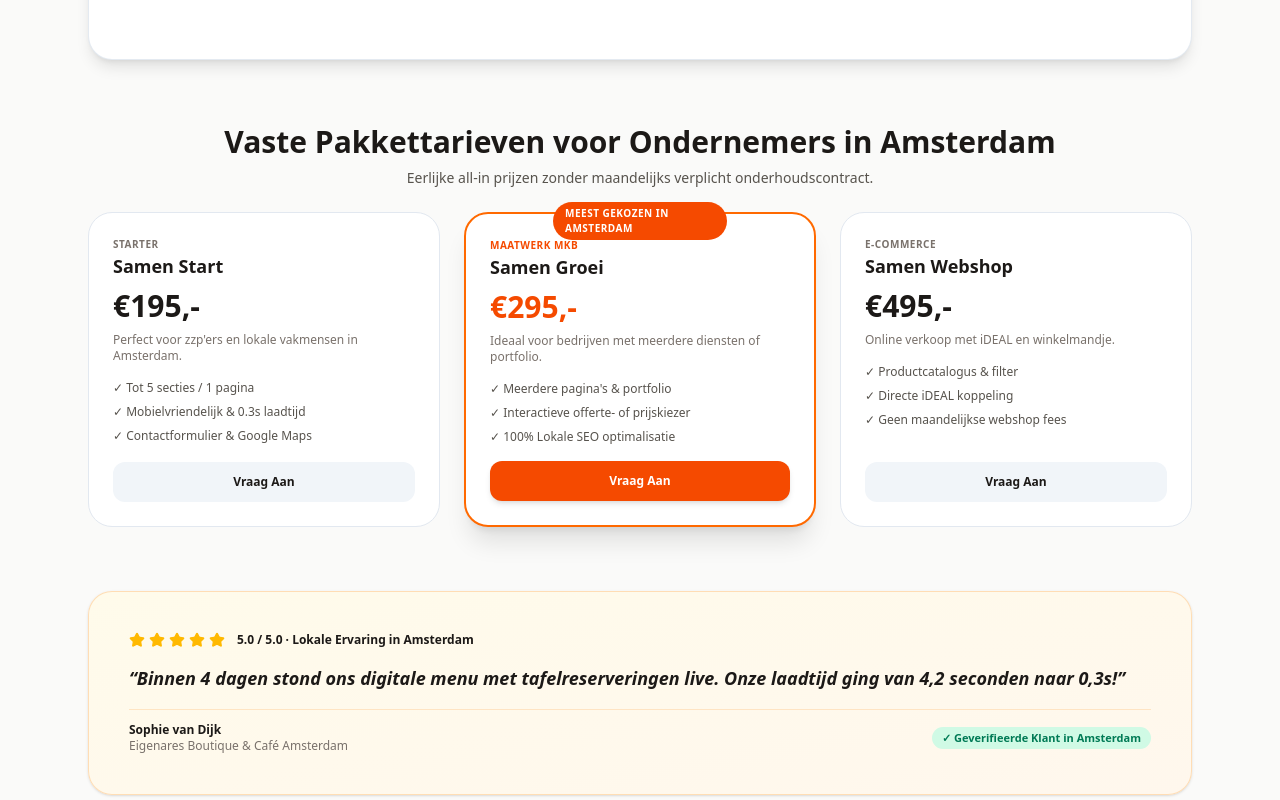
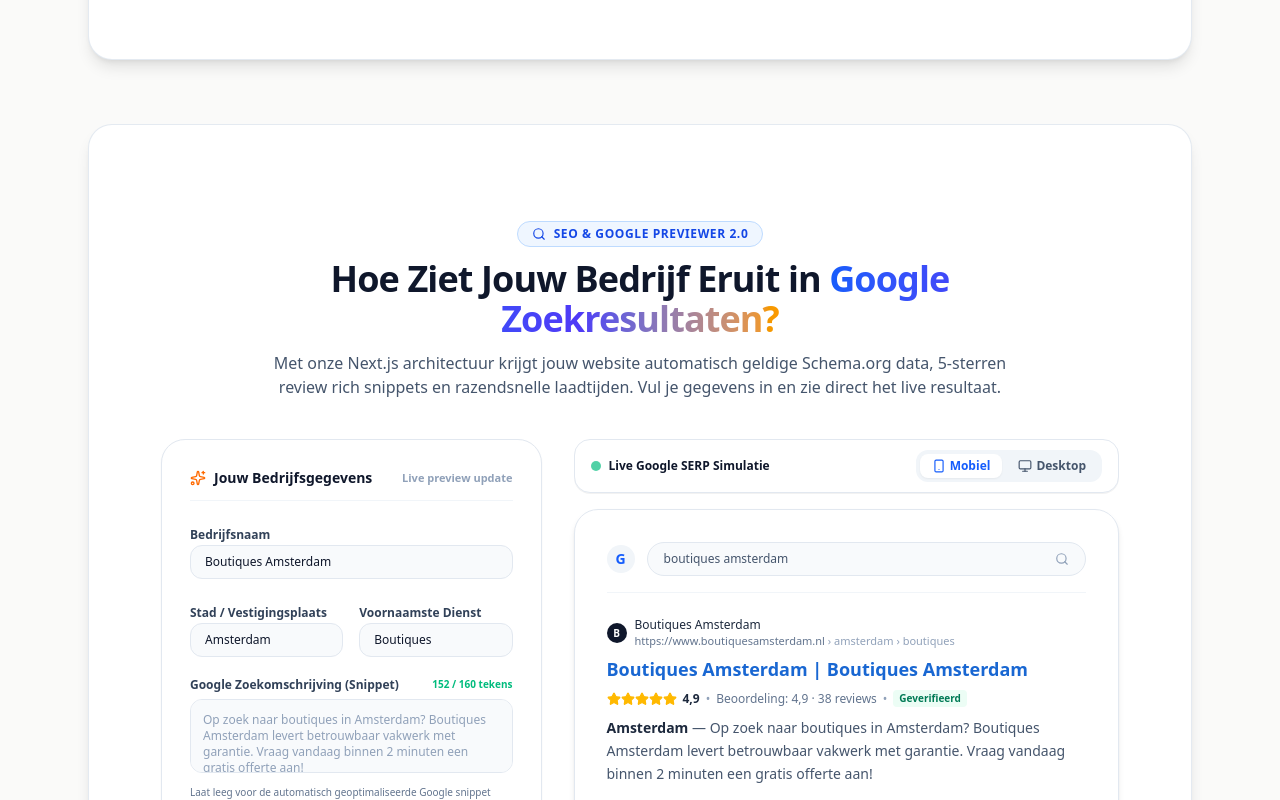
Before and after one commit to samenonline-web/samenonline-web.github.io, a Next.js app: page /locaties/amsterdam in a window 1280 px wide. Shown: the part 2520-3320 px from the top of the page. Built offline with nearby package versions, Linux system fonts and the light colour scheme.

Commit message:
feat(seo): embed Google Snippet Previewer on all 12 city pages with local pre-population

```diff
--- a/app/locaties/[stad]/page.tsx
+++ b/app/locaties/[stad]/page.tsx
@@ -4,6 +4,7 @@
 import { CITIES_DATA } from '../../../src/data/cities';
 import { INITIAL_TEMPLATES } from '../../../src/data/templates';
 import InteractiveDemoPlayground, { DemoTabKey } from '../../../src/components/InteractiveDemoPlayground';
+import GoogleSnippetPreviewer from '../../../src/components/GoogleSnippetPreviewer';
 import {
   MapPin,
   ArrowLeft,
@@ -347,6 +348,15 @@
           <InteractiveDemoPlayground initialTab={getCityInitialTab(city.id)} />
         </section>
 
+        {/* GOOGLE SNIPPET PREVIEWER TOOL */}
+        <section className="bg-white dark:bg-slate-900 rounded-3xl p-6 sm:p-10 border border-slate-200/90 dark:border-slate-800 shadow-lg">
+          <GoogleSnippetPreviewer
+            initialCity={city.name}
+            initialService={city.nicheFocus.split(',')[0]}
+            initialBusinessName={`${city.nicheFocus.split(',')[0]} ${city.name}`}
+          />
+        </section>
+
         {/* 3 POPULAR PACKAGES */}
         <section className="space-y-6">
           <div className="text-center space-y-2">
--- a/src/components/GoogleSnippetPreviewer.tsx
+++ b/src/components/GoogleSnippetPreviewer.tsx
@@ -18,12 +18,20 @@
 
 interface GoogleSnippetPreviewerProps {
   onRequestQuote?: () => void;
+  initialCity?: string;
+  initialBusinessName?: string;
+  initialService?: string;
 }
 
-export default function GoogleSnippetPreviewer({ onRequestQuote }: GoogleSnippetPreviewerProps) {
-  const [businessName, setBusinessName] = useState('Schildersbedrijf Van Dijk');
-  const [city, setCity] = useState('Utrecht');
-  const [service, setService] = useState('Schilderwerk & Kozijnen');
+export default function GoogleSnippetPreviewer({
+  onRequestQuote,
+  initialCity = 'Utrecht',
+  initialBusinessName = 'Schildersbedrijf Van Dijk',
+  initialService = 'Schilderwerk & Kozijnen',
+}: GoogleSnippetPreviewerProps) {
+  const [businessName, setBusinessName] = useState(initialBusinessName);
+  const [city, setCity] = useState(initialCity);
+  const [service, setService] = useState(initialService);
   const [customDescription, setCustomDescription] = useState('');
   const [viewMode, setViewMode] = useState<'mobile' | 'desktop'>('mobile');
   const [copied, setCopied] = useState(false);
```
Also changed, not shown: 1 other file (tests, documents, lock files or other folders).
